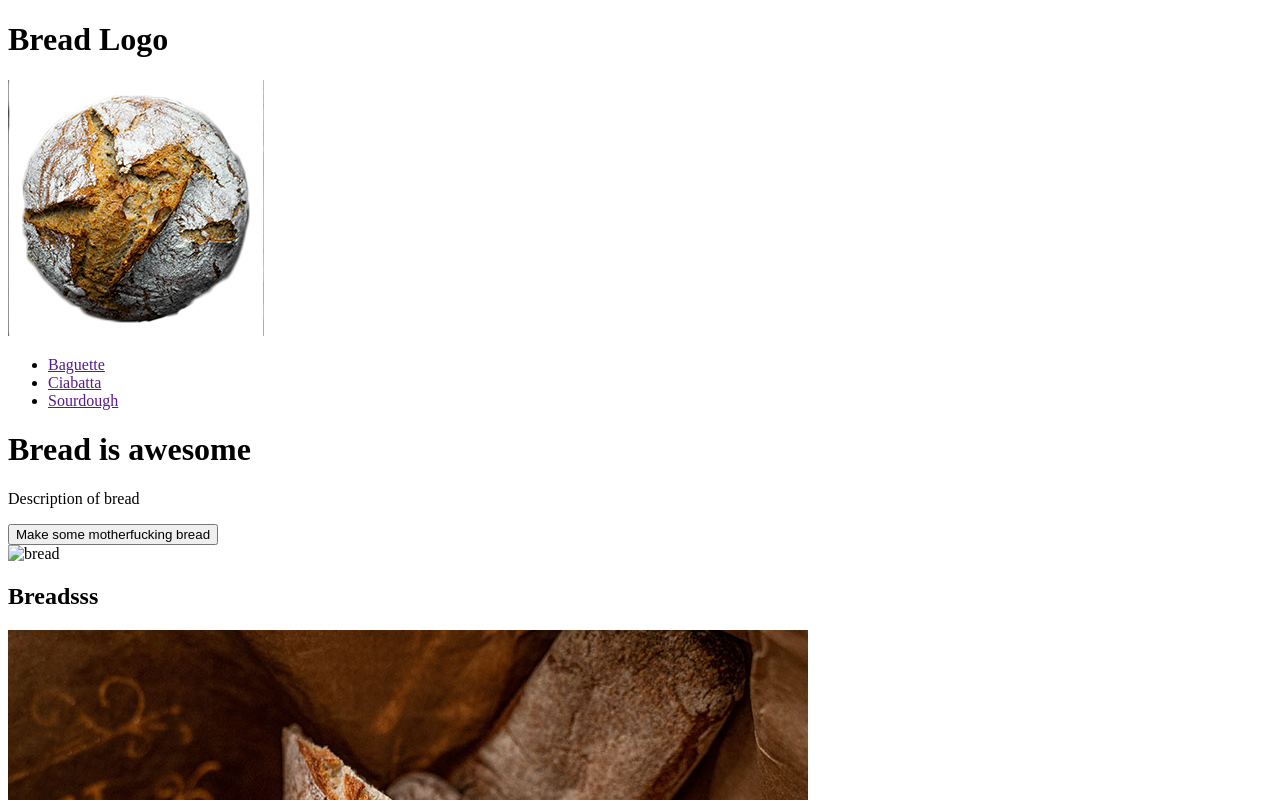
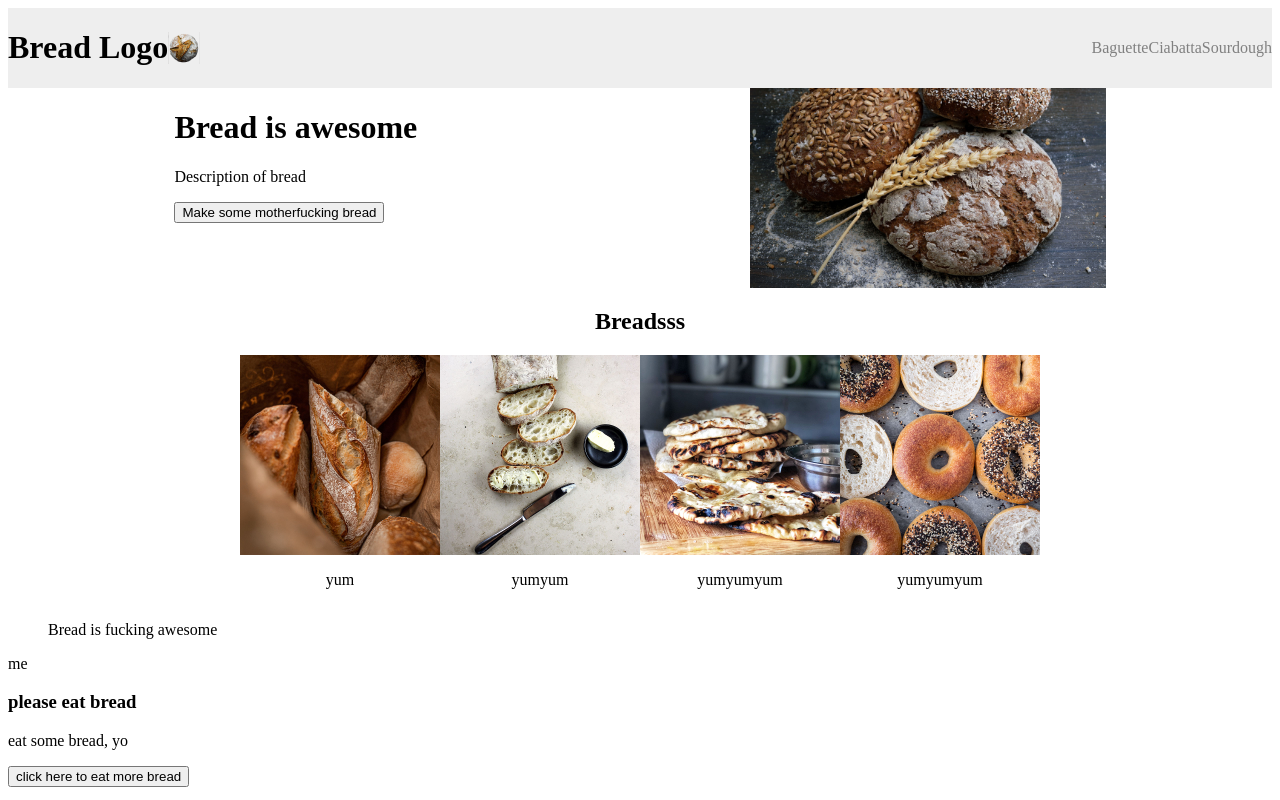
Before and after one commit to adamnnagy/bread-landing, a plain HTML site: page index.html in a window 1280 px wide. Shown: the top 800 px of the page. Drawn offline with Linux system fonts and the light colour scheme.

Commit message:
Position header and two content divs with flex

```diff
--- a/css/style.css
+++ b/css/style.css
@@ -0,0 +1,69 @@
+body {
+    display: flex;
+    flex-direction: column;
+    justify-content: space-between;
+    /* align-items: center; */
+}
+
+li {
+    list-style-type: none;
+
+}
+
+li > a {
+    text-decoration: none;
+    color: gray;
+}
+
+header {
+    display: flex;
+    align-items: center;
+    background-color: #eee;
+}
+
+ul.navigation {
+    display: flex;
+    margin-left: auto;
+}
+
+.hero {
+    display: flex;
+    justify-content: space-around;
+}
+
+[col-*] {
+    display: flex;
+    flex-direction: column;
+
+}
+
+img.hero {
+    max-height: 25vh;
+}
+
+img.logo {
+    max-height: 32px;
+}
+
+.more-info {
+    display: flex;
+    flex-direction: column;
+    align-items: center;
+}
+
+.more-info.content {
+    display: flex;
+    flex-direction: row;
+    flex-wrap: wrap;
+
+}
+
+article {
+    display: flex;
+    flex-direction: column;
+    align-items: center;
+}
+
+article img {
+    max-height: 200px;
+}
--- a/index.html
+++ b/index.html
@@ -11,11 +11,9 @@
   </head>
   <body>
     <header>
-      <div class="logo">
       <h1>Bread Logo</h1>
-        <img src="img/Logo.png" alt="Logo" />
-      </div>
-      <ul>
+      <img class="logo" src="img/Logo.png" alt="Logo" />
+      <ul class="navigation">
         <li><a href="">Baguette</a></li>
         <li><a href="">Ciabatta</a></li>
         <li><a href="">Sourdough</a></li>
@@ -29,11 +27,12 @@
           <button>Make some motherfucking bread</button>
         </div>
         <div class="col-2">
-          <img src="img/bread.jpg" alt="bread" class="bread-hero" />
+          <img class="hero" src="img/Hero.jpg" alt="bread" class="bread-hero" />
         </div>
       </div>
       <div class="more-info">
         <h2>Breadsss</h2>
+        <div class="more-info content">
           <article class="card">
             <img src="img/Baguette.jpg" alt="Baguette" class="avatar" />
             <p class="description">yum</p>
@@ -51,6 +50,7 @@
             <p class="description">yumyumyum</p>
           </article>
         </div>
+      </div>
       <div class="quote">
         <blockquote>Bread is fucking awesome</blockquote>
         <div class="author">me</div>
```
Lines whose indentation alone changed are shown as unchanged.
